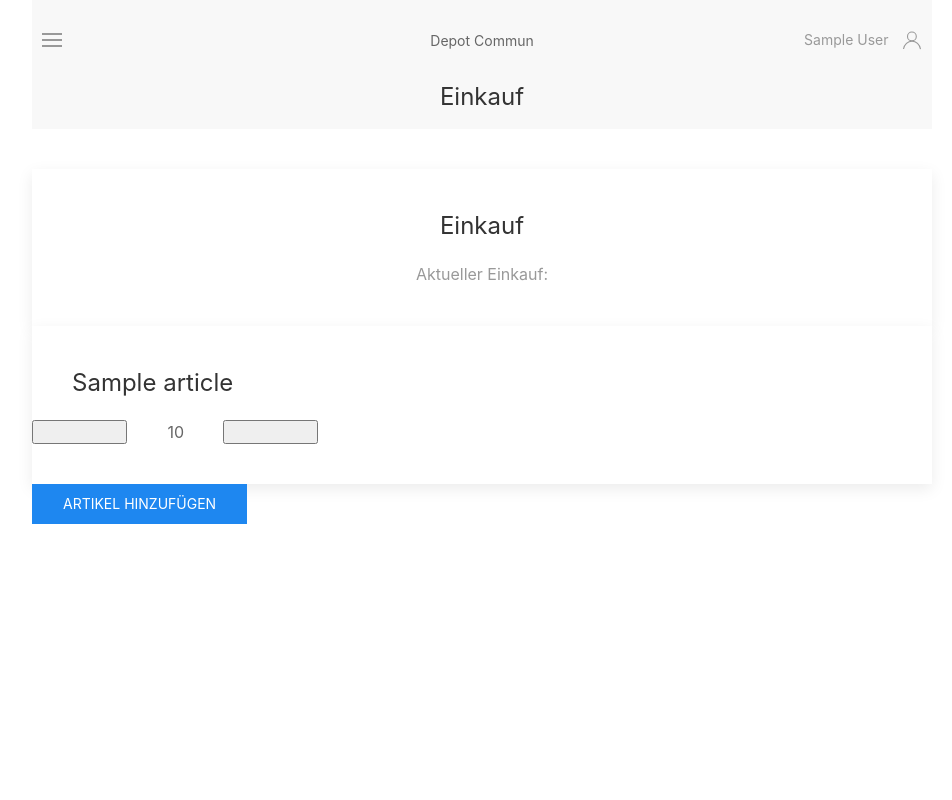
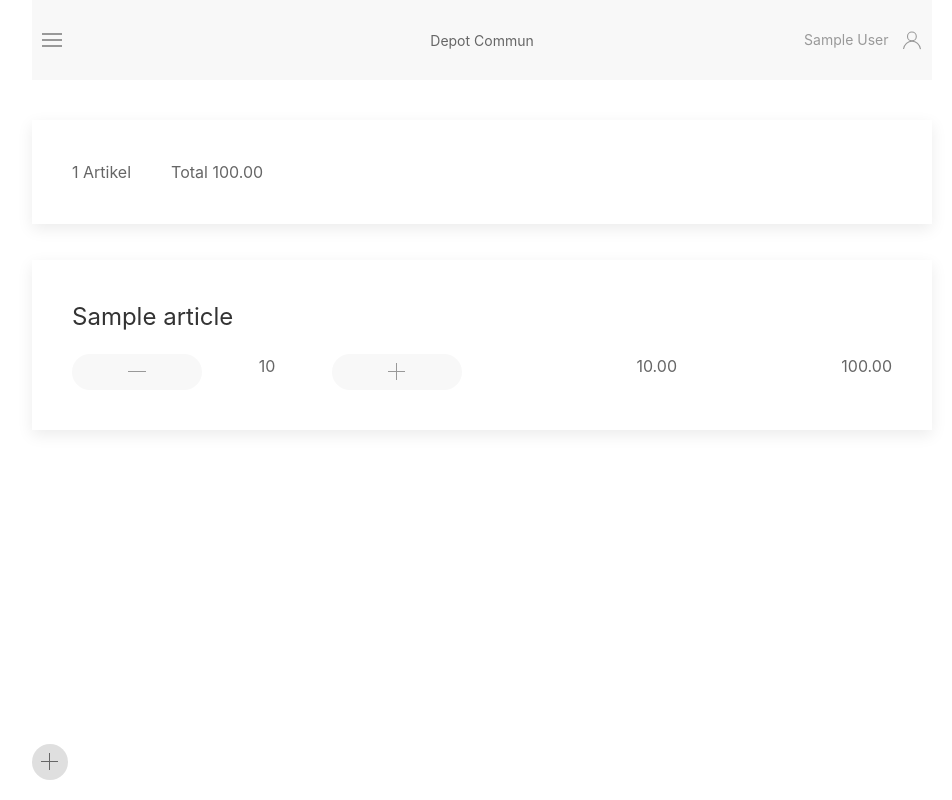
Before and after one commit to samuel-iseli/depot-commun, a Django app: page /store/basket/1/ in a window 1280 px wide. Shown: the whole page, without its empty margins (158-1110 px from the left). Run offline with Django 3.2, Linux system fonts and the light colour scheme; a user stored in the database is signed in; tables that the repository leaves empty hold one stand-in row (values such as "Sample post"); some libraries are stand-ins or nearby versions.

Commit message:
implement shopping basket view with uikit
Co-authored-by: Copilot <copilot@github.com>

```diff
--- a/store/models.py
+++ b/store/models.py
@@ -144,6 +144,10 @@ class Purchase(models.Model):
         on_delete=models.CASCADE, null=True, blank=True,
         verbose_name=_('Basket'))
 
+    @property
+    def total_price(self):
+        return self.price * self.quantity
+
     def __str__(self):
         return f"{self.quantity} x {self.article.name}"
 
--- a/store/templates/store/base.html
+++ b/store/templates/store/base.html
@@ -34,12 +34,6 @@
                         {% endif %}
                     </div>
                 </nav>
-
-                <div class="uk-padding-small uk-padding-remove-top uk-border-top uk-text-center">
-                    <h1 class="uk-h3 uk-margin-remove">
-                        {% block navbar_title %}Title{% endblock %}
-                    </h1>
-                </div>
             </div>
 
             <main class="uk-section uk-container uk-container-small uk-section-small">
--- a/store/templates/store/show_basket.html
+++ b/store/templates/store/show_basket.html
@@ -1,37 +1,36 @@
 {% extends 'store/base.html' %}
 
 {% block title %}Depot Commun | Einkauf{% endblock %}
-{% block navbar_title %}Einkauf{% endblock %}
 
 {% block content %}
-<div class="uk-card uk-card-default uk-card-body uk-text-center">
-    <h1 class="uk-card-title">Einkauf</h1>
-    <p class="uk-text-muted">
-        Aktueller Einkauf:
+<div class="uk-card uk-card-default uk-card-body uk-text-center" uk-sticky="offset:80" >
+    <div uk-grid>
+        <div>{{ purchases_count }} Artikel</div>
+        <div>Total {{ purchases_total }}</div>
+    </div>
+</div>
+<div uk-sticky="position: bottom; offset: -20">
+    <a uk-icon="plus" class="uk-icon-button" hx-get="{% url 'store:choose-article' basket_id=basket.id %}" hx-target="#body" class="uk-button uk-button-primary"></a>
+</div>
 
-    </p>
-</div>
 {% for purchase in purchases %}
 <div class="uk-card uk-card-default uk-card-body">
     <h2 class="uk-card-title">{{ purchase.article.name }}</h2>
-    <div class="uk-grid">
-        <div class="uk-width-1-3">
-            <div class="uk-grid">
-                <button class="uk-width-1-3" hx-post="{% url 'store:dec-quantity' purchase_id=purchase.id %}" hx-target="#body"></button>
-                <div class="uk-width-1-3">{{ purchase.quantity }}</div>
-                <button class="uk-width-1-3" hx-post="{% url 'store:inc-quantity' purchase_id=purchase.id %}" hx-target="#body"></button>
+    <div uk-grid>
+        <div class="uk-width-expand">
+            <div uk-grid class="uk-grid-collapse">
+                <a uk-icon="minus" class="uk-icon-button uk-width-1-3" hx-post="{% url 'store:dec-quantity' purchase_id=purchase.id %}" hx-target="#body"></a>
+                <div class="uk-width-1-3 uk-text-center">{{ purchase.quantity }}</div>
+                <a uk-icon="plus" class="uk-icon-button uk-width-1-3" hx-post="{% url 'store:inc-quantity' purchase_id=purchase.id %}" hx-target="#body"></a>
             </div>
         </div>
-        <div class="uk-width-2-3 uk-text-right">{{ purchase.total_price }}</div>
+        <div class="uk-width-1-4 uk-text-right">{{ purchase.price }}</div>
+        <div class="uk-width-1-4 uk-text-right">{{ purchase.total_price }}</div>
     </div>
 </div>
 {% endfor %}
 
-<div uk-sticky="bottom: true;">
-    <button hx-get="{% url 'store:choose-article' basket_id=basket.id %}" hx-target="#body" class="uk-button uk-button-primary">
-        Artikel hinzufügen
-    </button>
-</div>
+
 {% endblock %}
 
 {% block extra_js %}
--- a/store/views_frontend.py
+++ b/store/views_frontend.py
@@ -25,7 +25,8 @@ def show_basket(request, basket_id):
         return HttpResponseForbidden("You do not have permission to view this basket.")
 
     purchases = basket.purchases.all()
-    return render(request, 'store/show_basket.html', {'basket': basket, 'purchases': purchases})
+    purchases_total = sum(purchase.total_price for purchase in purchases)
+    return render(request, 'store/show_basket.html', {'basket': basket, 'purchases': purchases, 'purchases_count': len(purchases), 'purchases_total': purchases_total})
 
 @login_required
 def choose_article(request, basket_id):
```
Also changed, not shown: store/admin.py (+6 -1 lines).
